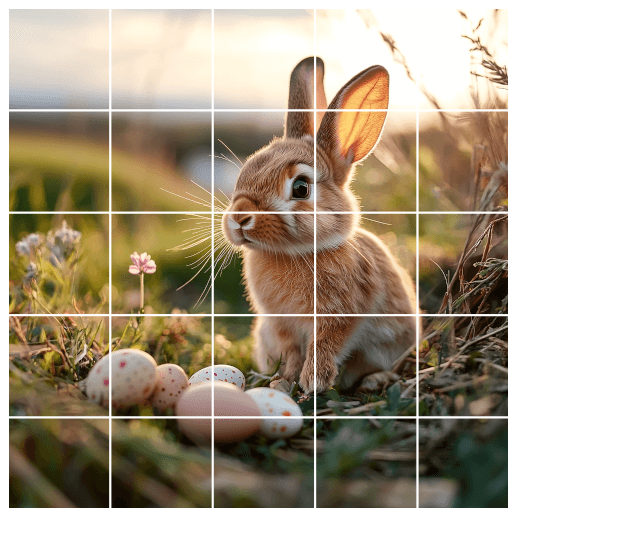
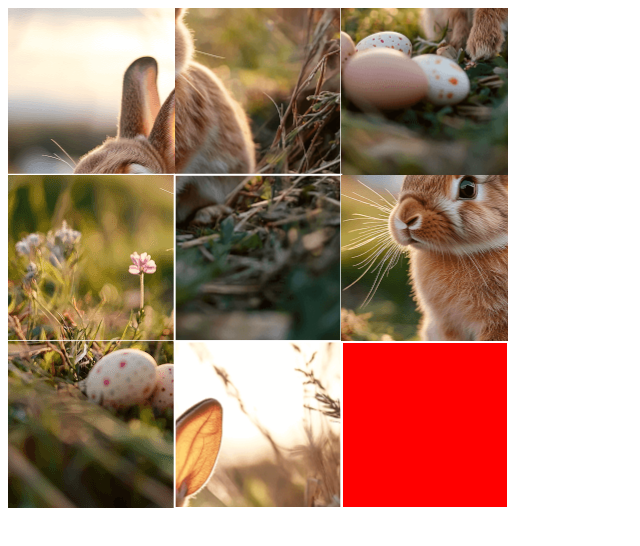
Before and after one commit to Teaching-HTL-Leonding/easter-bunny-puzzle-camelie10, a website built with Vite: page index.html in a window 1280 px wide. Shown: the whole page, without its empty margins (0-640 px from the left). Built offline with nearby package versions, Linux system fonts and the light colour scheme.

Commit message:
Add files via upload

```diff
--- a/src/index.ts
+++ b/src/index.ts
@@ -1,12 +1,15 @@
 import p5 from 'p5';
 
 let bunnyImage: p5.Image;
-const tiles = 5;
+const TILES = 3;
+
+const randomTileX: number[][] = [];
+const randomTileY: number[][] = [];
 
 const p = new p5((sketch) => {
   sketch.setup = setup;
+  sketch.draw = draw;
   sketch.preload = preload;
-  sketch.draw = draw;
 });
 
 function preload() {
@@ -15,19 +18,49 @@ function preload() {
 
 function setup() {
   p.createCanvas(500, 500);
+  p.background('red');
+  const tileSize = 500 / TILES;
+  for (let x = 0; x < TILES; x++) {
+      randomTileX[x] = [];
+      randomTileY[x] = [];
+      for (let y = 0; y < TILES; y++) {
+          randomTileX[x][y] = Math.floor(p.random(TILES)) * tileSize;
+          randomTileY[x][y] = Math.floor(p.random(TILES)) * tileSize;
+        }
+    }
 }
 
 function draw() {
-  p.background('white');
-  let tileSize = bunnyImage.width/tiles;
+    /*p.image(bunnyImage,
+    25, 25,     // Left/upper corner
+    450, 450,   // Total image width/height
+    25, 25,     // Left/upper cut away
+    450, 450);  // Same as total image width/height
+    // (if image should not be distorted)
+    p.image(bunnyImage, 0,         0, 500 / 3, 500 / 3, 0,         0, 500 / 3, 500 / 3);#
+    p.image(bunnyImage, 500 / 3,   0, 500 / 3, 500 / 3, 500 / 3,   0, 500 / 3, 500 / 3);
+    p.image(bunnyImage, 500 / 3*2, 0, 500 / 3, 500 / 3, 500 / 3*2, 0, 500 / 3, 500 / 3);
 
-  p.stroke('white');
-  p.noFill();
-  p.strokeWeight(2);
-  for (let zeile = 0; zeile <= tiles; zeile++) {
-    for (let i = 0; i <= tiles; i++) {
-      p.image(bunnyImage, tileSize * i, tileSize * zeile, tileSize, tileSize, tileSize * i, tileSize * zeile, tileSize, tileSize);
-      p.rect(tileSize * i, tileSize * zeile, tileSize, tileSize);
+    p.image(bunnyImage, 0,         500/3, 500 / 3, 500 / 3, 0,         500/3, 500 / 3, 500 / 3);
+    p.image(bunnyImage, 500 / 3,   500/3, 500 / 3, 500 / 3, 500 / 3,   500/3, 500 / 3, 500 / 3);
+    p.image(bunnyImage, 500 / 3*2, 500/3, 500 / 3, 500 / 3, 500 / 3*2, 500/3, 500 / 3, 500 / 3);*/
+    p.noFill();
+    p.stroke('white');
+    p.strokeWeight(2);
+    for (let x = 0; x < TILES; x++) {
+        for (let y = 0; y < TILES; y++) {
+            const imageX = randomTileX[x][y];
+            const imageY = randomTileY[x][y];
+            const tileSize = 500 / TILES;
+
+            if(x !=TILES-1 || y!=TILES-1){
+      p.rect(imageX, imageY, tileSize, tileSize);
+      p.image(bunnyImage,
+        tileSize*x, tileSize*y,
+        tileSize, tileSize,
+        imageX, imageY,
+        tileSize, tileSize);
+      }
     }
   }
 }
```
Also changed, not shown: index.html (+0 -2 lines), 1 other file.
